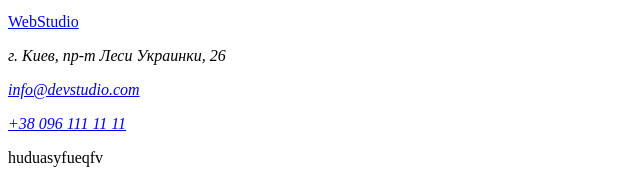
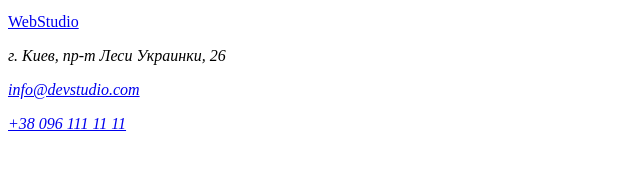
Before and after one commit to Moisei12/goit-markup-hw-01, a plain HTML site: page index.html in a window 1280 px wide. Shown: the part 3840-4012 px from the top of the page, without its empty margins (0-640 px from the left). After the commit the page ends 3989 px from the top, so only its background shows below. Drawn offline with Linux system fonts and the light colour scheme.

Commit message:
Update index.html

```diff
--- a/index.html
+++ b/index.html
@@ -88,7 +88,6 @@
                 <p class="telephone"><a href="tel:+38 096 111 11 11">+38 096 111 11 11</a></p>
             </address>
         </section>
-        huduasyfueqfv
     </footer>
 </body>
 </html>
```
